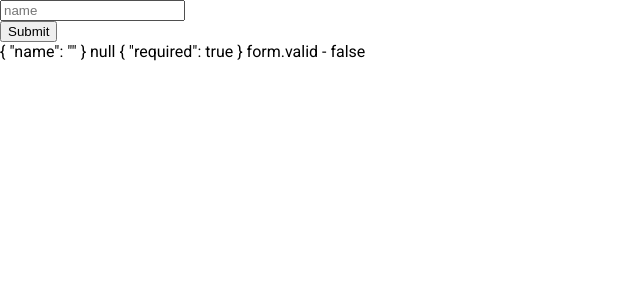
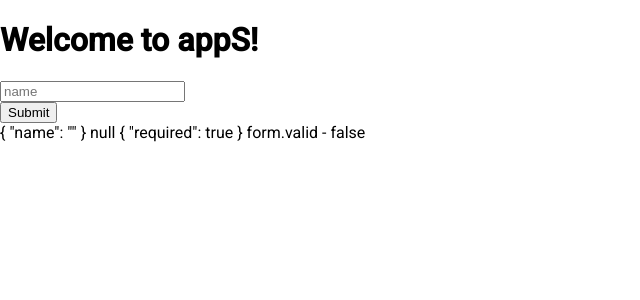
Before and after one commit to martin-eden-sailor/mw, an Angular app: page / in a window 1280 px wide. Shown: the top 300 px of the page, without its empty margins (0-640 px from the left). Built offline with nearby package versions, Linux system fonts and the light colour scheme.

Commit message:
Test coverage is in progress.

```diff
--- a/src/app/app.component.html
+++ b/src/app/app.component.html
@@ -1,4 +1,5 @@
 <!--The content below is only a placeholder and can be replaced.-->
+<h1>Welcome to {{title }}!</h1>
 <form [formGroup]="form" controlErrorContainer>
   <div class="field">
     <div class="control">
```
